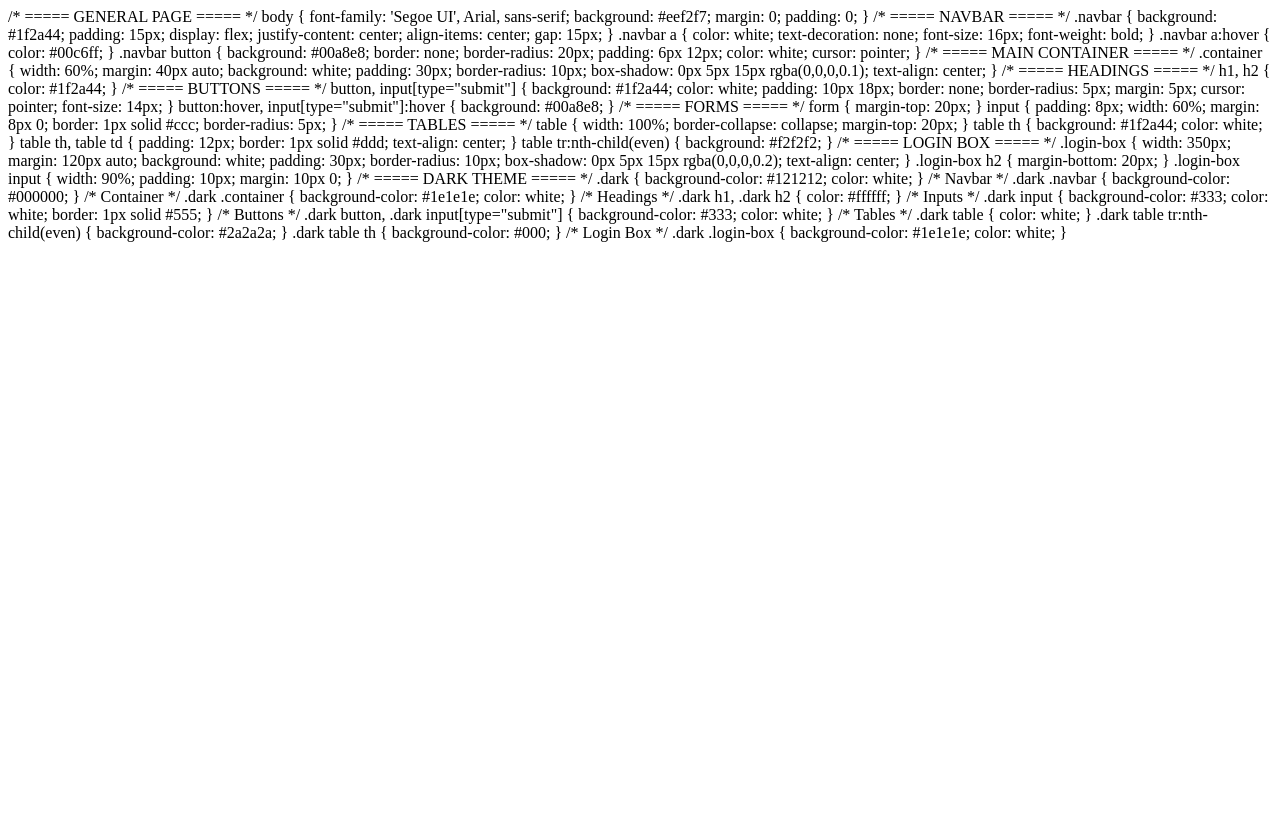
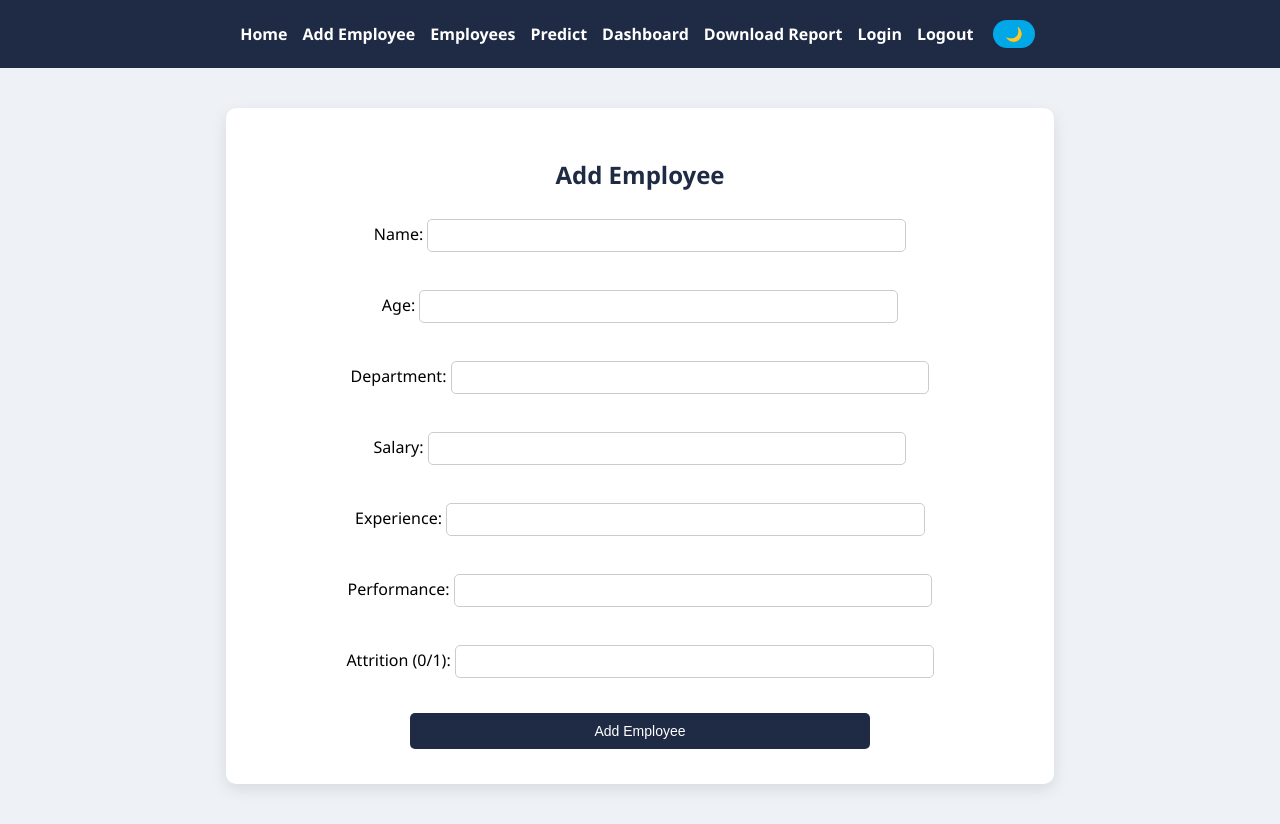
Before and after one commit to MadhuriVasamsetti22/attrisense-attrition-prediction-hr-analytics, a Flask app: page /add in a window 1280 px wide. Before the commit the page ends 242 px from the top, so only its background shows below. Run offline with Flask 3, Linux system fonts and the light colour scheme; the visitor is signed in with stand-in values (Sample User, id 1).

Commit message:
Refactor add_employee.html for cleaner structure

```diff
--- a/templates/add_employee.html
+++ b/templates/add_employee.html
@@ -1,181 +1,44 @@
-/* ===== GENERAL PAGE ===== */
-body {
-    font-family: 'Segoe UI', Arial, sans-serif;
-    background: #eef2f7;
-    margin: 0;
-    padding: 0;
+<!DOCTYPE html>
+<html>
+<head>
+    <title>Add Employee</title>
+    <link rel="stylesheet" href="{{ url_for('static', filename='style.css') }}">
+</head>
+
+<body>
+
+<div class="navbar">
+    <a href="/">Home</a>
+    <a href="/add">Add Employee</a>
+    <a href="/employees">Employees</a>
+    <a href="/predict">Predict</a>
+    <a href="/dashboard">Dashboard</a>
+    <a href="/report">Download Report</a>
+    <a href="/login">Login</a>
+    <a href="/logout">Logout</a>
+    <button onclick="toggleTheme()">🌙</button>
+</div>
+
+<div class="container">
+<h2>Add Employee</h2>
+
+<form method="POST">
+Name: <input type="text" name="name"><br><br>
+Age: <input type="number" name="age"><br><br>
+Department: <input type="text" name="department"><br><br>
+Salary: <input type="number" name="salary"><br><br>
+Experience: <input type="number" name="experience"><br><br>
+Performance: <input type="number" name="performance"><br><br>
+Attrition (0/1): <input type="number" name="attrition"><br><br>
+
+<input type="submit" value="Add Employee">
+</form>
+
+</div>
+<script>
+function toggleTheme() {
+    document.body.classList.toggle("dark");
 }
-
-/* ===== NAVBAR ===== */
-.navbar {
-    background: #1f2a44;
-    padding: 15px;
-    display: flex;
-    justify-content: center;
-    align-items: center;
-    gap: 15px;
-}
-
-.navbar a {
-    color: white;
-    text-decoration: none;
-    font-size: 16px;
-    font-weight: bold;
-}
-
-.navbar a:hover {
-    color: #00c6ff;
-}
-
-.navbar button {
-    background: #00a8e8;
-    border: none;
-    border-radius: 20px;
-    padding: 6px 12px;
-    color: white;
-    cursor: pointer;
-}
-
-/* ===== MAIN CONTAINER ===== */
-.container {
-    width: 60%;
-    margin: 40px auto;
-    background: white;
-    padding: 30px;
-    border-radius: 10px;
-    box-shadow: 0px 5px 15px rgba(0,0,0,0.1);
-    text-align: center;
-}
-
-/* ===== HEADINGS ===== */
-h1, h2 {
-    color: #1f2a44;
-}
-
-/* ===== BUTTONS ===== */
-button, input[type="submit"] {
-    background: #1f2a44;
-    color: white;
-    padding: 10px 18px;
-    border: none;
-    border-radius: 5px;
-    margin: 5px;
-    cursor: pointer;
-    font-size: 14px;
-}
-
-button:hover, input[type="submit"]:hover {
-    background: #00a8e8;
-}
-
-/* ===== FORMS ===== */
-form {
-    margin-top: 20px;
-}
-
-input {
-    padding: 8px;
-    width: 60%;
-    margin: 8px 0;
-    border: 1px solid #ccc;
-    border-radius: 5px;
-}
-
-/* ===== TABLES ===== */
-table {
-    width: 100%;
-    border-collapse: collapse;
-    margin-top: 20px;
-}
-
-table th {
-    background: #1f2a44;
-    color: white;
-}
-
-table th, table td {
-    padding: 12px;
-    border: 1px solid #ddd;
-    text-align: center;
-}
-
-table tr:nth-child(even) {
-    background: #f2f2f2;
-}
-
-/* ===== LOGIN BOX ===== */
-.login-box {
-    width: 350px;
-    margin: 120px auto;
-    background: white;
-    padding: 30px;
-    border-radius: 10px;
-    box-shadow: 0px 5px 15px rgba(0,0,0,0.2);
-    text-align: center;
-}
-
-.login-box h2 {
-    margin-bottom: 20px;
-}
-
-.login-box input {
-    width: 90%;
-    padding: 10px;
-    margin: 10px 0;
-}
-
-/* ===== DARK THEME ===== */
-.dark {
-    background-color: #121212;
-    color: white;
-}
-
-/* Navbar */
-.dark .navbar {
-    background-color: #000000;
-}
-
-/* Container */
-.dark .container {
-    background-color: #1e1e1e;
-    color: white;
-}
-
-/* Headings */
-.dark h1,
-.dark h2 {
-    color: #ffffff;
-}
-
-/* Inputs */
-.dark input {
-    background-color: #333;
-    color: white;
-    border: 1px solid #555;
-}
-
-/* Buttons */
-.dark button,
-.dark input[type="submit"] {
-    background-color: #333;
-    color: white;
-}
-
-/* Tables */
-.dark table {
-    color: white;
-}
-
-.dark table tr:nth-child(even) {
-    background-color: #2a2a2a;
-}
-
-.dark table th {
-    background-color: #000;
-}
-
-/* Login Box */
-.dark .login-box {
-    background-color: #1e1e1e;
-    color: white;
-}
+</script>
+</body>
+</html>
```
